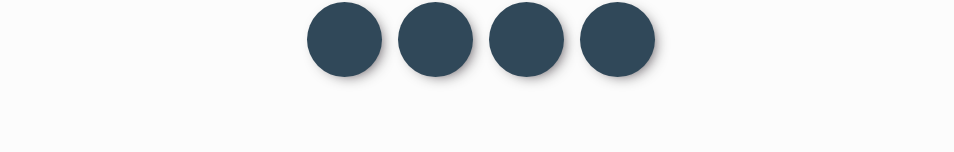
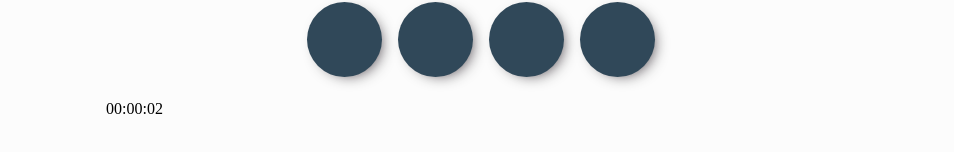
Before and after one commit to jj-plane/FEM_Memory_game, an Angular app: page / in a window 1280 px wide. Both pictures are taken after a click on the button "Start Game". Shown: the part 550-702 px from the top of the page, without its empty margins (159-1113 px from the left). Built offline with nearby package versions, Linux system fonts and the light colour scheme.

Commit message:
added a timer to the player display component. Probably need to rewrite this but it's good enough for now

```diff
--- a/src/app/player-display/player-display.component.html
+++ b/src/app/player-display/player-display.component.html
@@ -1,5 +1,5 @@
 <div *ngIf="!multiplePlayers" class="singlePlayerContainer">
-    <div class="time"></div>
+    <div class="time"><p>{{timer}}</p></div>
     <div class="moves"></div>
 </div>
 <div *ngIf="multiplePlayers" class="multiPlayerContainer">
--- a/src/app/player-display/player-display.component.ts
+++ b/src/app/player-display/player-display.component.ts
@@ -1,20 +1,35 @@
-import { Component, Input, OnInit } from '@angular/core';
+import { Component, Input, OnDestroy, OnInit } from '@angular/core';
 import { Player } from '../player.interface';
+import { timer } from 'rxjs';
 
 @Component({
   selector: 'app-player-display',
   templateUrl: './player-display.component.html',
   styleUrls: ['./player-display.component.scss']
 })
-export class PlayerDisplayComponent implements OnInit {
+export class PlayerDisplayComponent implements OnInit, OnDestroy {
 
 
   @Input() multiplePlayers = false;
   @Input() currentPlayer = 0;
   @Input() players: Player[] = [];
+
+  timer?: string = undefined;
   constructor() { }
 
   ngOnInit(): void {
+    console.log('hello')
+    timer(0, 1000).subscribe(n => this.updateTimer(n));
+  }
+
+  ngOnDestroy(){
+
+  }
+
+  updateTimer(n:number){
+    //This should probably be it's own function cause I can reuse it.
+    //I'd move it if I was working with a team.
+    this.timer = new Date(n * 1000).toISOString().substring(11, 19);
   }
 
 }
```
